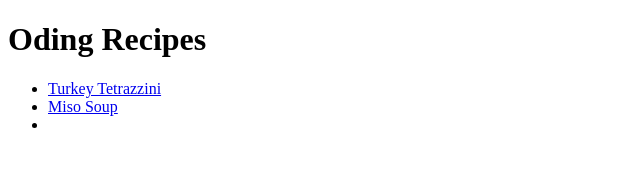
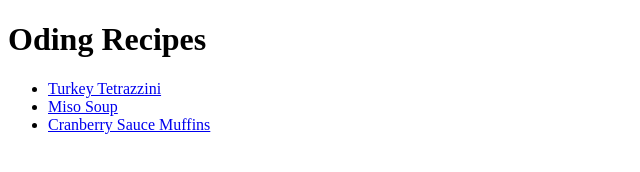
Before and after one commit to semihorhanbio/odin-recipes, a plain HTML site: page index.html in a window 1280 px wide. Shown: the whole page, without its empty margins (0-640 px from the left). Drawn offline with Linux system fonts and the light colour scheme.

Commit message:
add muffin recipe to home page

```diff
--- a/index.html
+++ b/index.html
@@ -11,7 +11,7 @@
     <ul>
         <li><a href="recipes/tetrazzini.html">Turkey Tetrazzini</a></li>
         <li><a href="recipes/misosoup.html">Miso Soup</a></li>
-        <li></li>
+        <li><a href="recipes/muffin.html">Cranberry Sauce Muffins</a></li>
     </ul>
 </body>
 </html>
```
